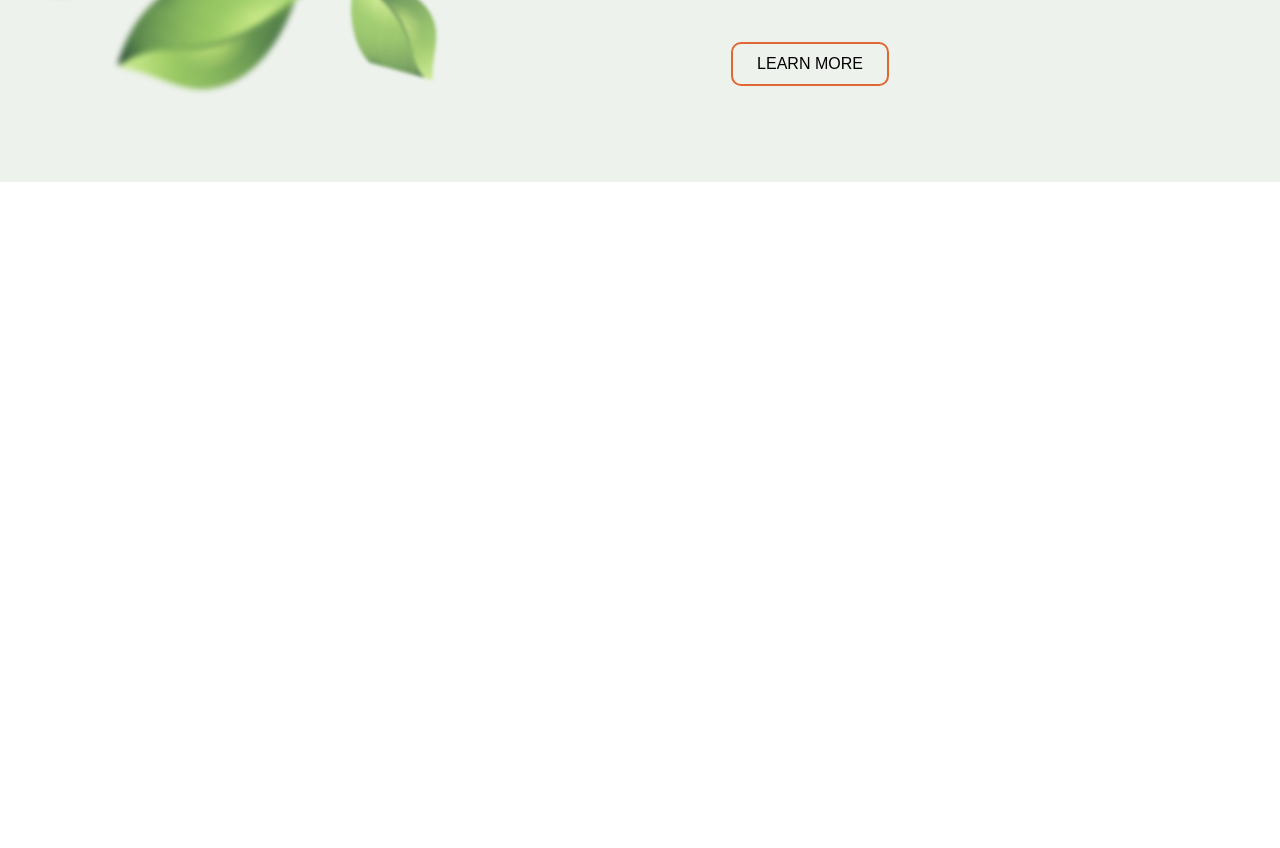
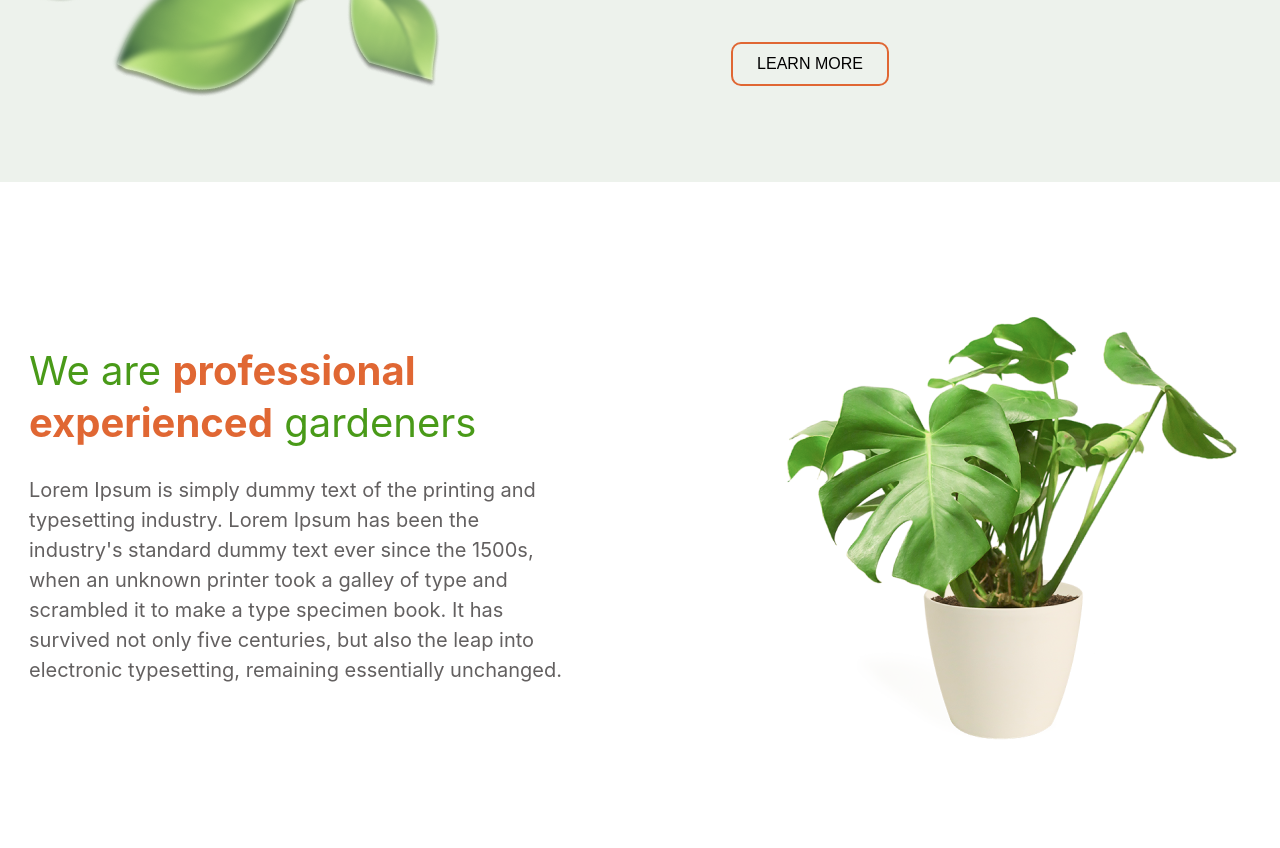
Before and after one commit to PilipovichArina/Plants, a plain HTML site: page index.html in a window 1280 px wide. Shown: the part 484-1332 px from the top of the page. Before the commit the page ends 800 px from the top, so only its background shows below. Drawn offline with Linux system fonts and the light colour scheme; a web font is replaced by a local one.

Commit message:
Add files via upload

```diff
--- a/index.html
+++ b/index.html
@@ -6,47 +6,48 @@
     <meta name="viewport" content="width=device-width, initial-scale=1.0">
     <title>Plants</title>
     <link rel="stylesheet" href="style.css">
-    <link rel="shortcut icon" href="favicon.ico" type="image/x-icon">
+    <link rel="shortcut icon" href="logo_vector.ico" type="image/x-icon">
 </head>
 <body>
     <header class="header">
         <div class="wrapper">
             <div class="header_logo">
-                <img src="img/logo_vector.svg" alt="logo">
+                <img src="logo_vector (2).svg" alt="logo">
                 <span>Plants</span>
             </div>
             <nav class="header_menu">
                 <ul class="header_list">
-                    <li class="header_item">
-                        <a href="#" class="header_link"><span class="header_red">Home</span></a>
-                    </li>
-                    <li class="header_item">
-                        <a href="#" class="header_link">About us</a>
-                    </li>
-                    <li class="header_item">
-                        <a href="#" class="header_link">Service</a>
-                    </li>
-                    <li class="header_item">
-                        <a href="#" class="header_link">Price</a>
-                    </li>
-                    <li class="header_item">
-                        <a href="#" class="header_link">Contacts</a>
-                    </li>
+                    <li class="header_item"><a href="#" class="header_link"><span class="header_red">Home</span></a></li>
+                    <li class="header_item"><a href="#" class="header_link"></a>About us</li>
+                    <li class="header_item"><a href="#" class="header_link"></a>Service</li>
+                    <li class="header_item"><a href="#" class="header_link"></a>Price</li>
+                    <li class="header_item"><a href="#" class="header_link"></a>Contacts</li>
                 </ul>
             </nav>
         </div>
     </header>
-
     <main>
         <section class="welcome" id="welcome">
             <div class="wrapper">
                 <div class="welcome_img">
-                    <img src="img/leafs.png" alt="leafs">
+                    <img src="leafs.png" alt="leafs">
                 </div>
-                <div class="welcome_text">
-                    <h1>We grow <span class="welcome_green">plants</span> and give you oxygen</h1>
-                    <p>Lorem Ipsum is simply dummy text of the printing and typesetting industry. Lorem Ipsum has been the industry's standard dummy text ever since the 1500s.</p>
-                    <button>Learn more</button>
+                    <div class="welcome_text">
+                        <h1>We grow <span class="header_green"> plants </span> and give you oxygen</h1>
+                        <p>Lorem Ipsum is simply dummy text of the printing and typesetting industry.
+                            Lorem Ipsum has been the industry's standard dummy text ever since the 1500s.</p>
+                            <button>LEARN MORE</button>
+                    </div>
+            </div>
+        </section>
+        <section class="about" id="about">
+            <div class="wrapper">
+                <div class="about_text">
+                    <h2><span class="header_green">We are</span> <span class="header_red">professional experienced</span> <span class="header_green">gardeners</span></h2>
+                    <p>Lorem Ipsum is simply dummy text of the printing and typesetting industry. Lorem Ipsum has been the industry's standard dummy text ever since the 1500s, when an unknown printer took a galley of type and scrambled it to make a type specimen book. It has survived not only five centuries, but also the leap into electronic typesetting, remaining essentially unchanged. </p>
+                </div>
+                <div class="about_img">
+                    <img src="houseplant 1.png" alt="houseplant1">
                 </div>
             </div>
         </section>
--- a/style.css
+++ b/style.css
@@ -1,5 +1,3 @@
-@import url('https://fonts.googleapis.com/css2?family=Inika:wght@400;700&display=swap');
-@import url('https://fonts.googleapis.com/css2?family=Inter:wght@400;700&display=swap');
 
 * {
     margin: 0;
@@ -112,7 +110,7 @@ li {
     line-height: 50px;
 }
 
-.welcome_green {
+.header_green {
     color: #499A18;
 }
 
@@ -139,3 +137,52 @@ li {
     color: #fff;
     cursor: pointer;
 }
+
+.about {
+    width: 100vw;
+    height: 666px;
+    background-color: #FFFFFF;
+    display: flex;
+    align-items: center;
+    justify-content: center;
+}
+
+.about .wrapper {
+    display: flex;
+    align-items: center;
+    justify-content: space-between;
+    width: 1222px;
+    height: 479px;
+}
+
+.about_text{
+    width: 549px;
+    height: 340px;
+    display: flex;
+    flex-direction: column;
+    align-items: flex-start;
+    justify-content: space-between;
+}
+
+.about_img {
+    display: flex;
+    align-items: center;
+    justify-content: center;
+    width: 464px;
+    height: 479px;
+}
+
+.about_text h2{
+    font-family: 'Inter', sans-serif;
+    font-weight: 400;
+    font-size: 40px;
+    line-height: 52.12px;
+}
+
+.about_text p{
+    color: #636060;
+    font-family: 'Inter', sans-serif;
+    font-weight: 400;
+    font-size: 20px;
+    line-height: 30px;
+}
```
Also changed, not shown: houseplant 1.png (added), leafs.png (added), logo_vector (2).svg (added), logo_vector.ico (added), logo_vector.png (added).
